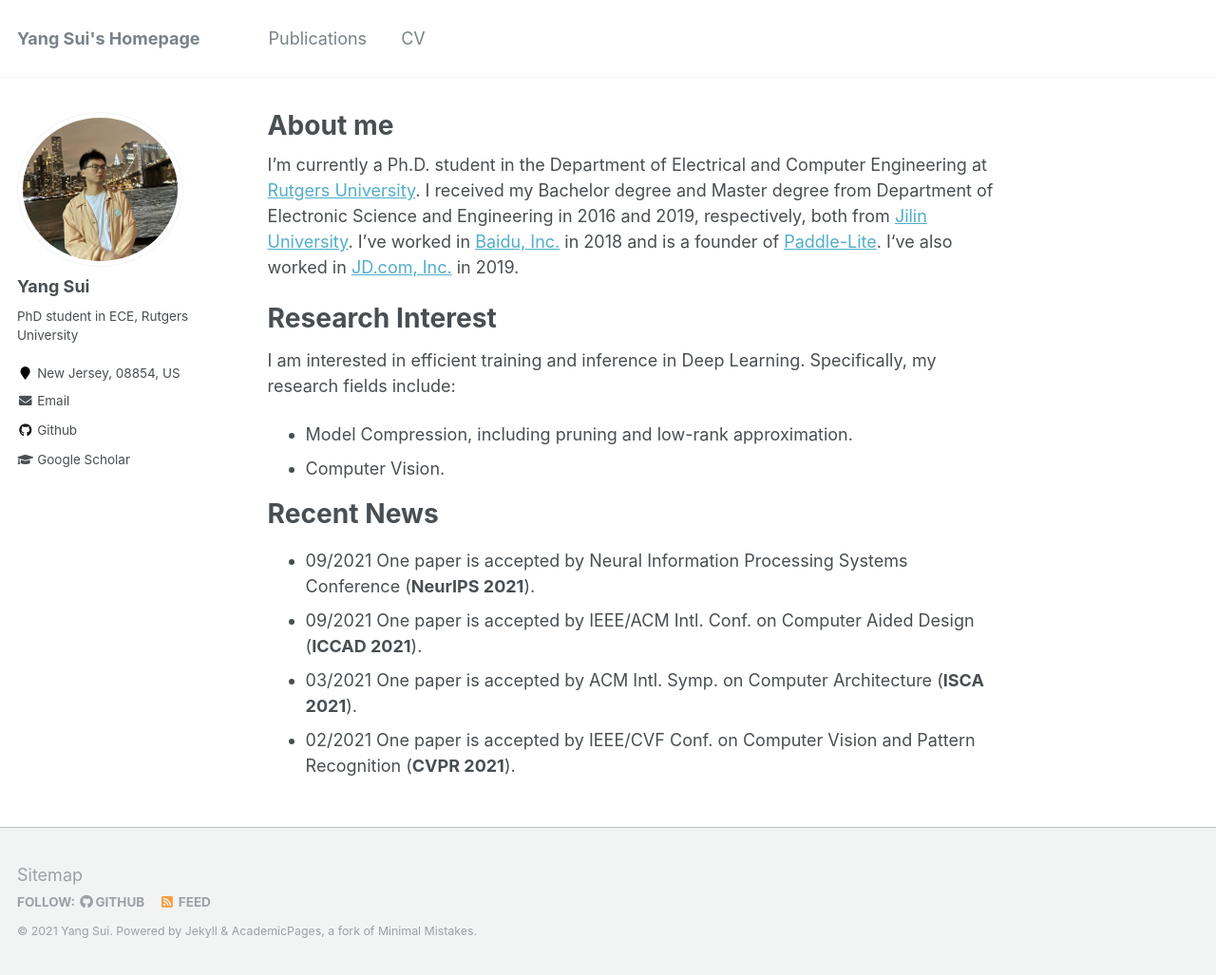
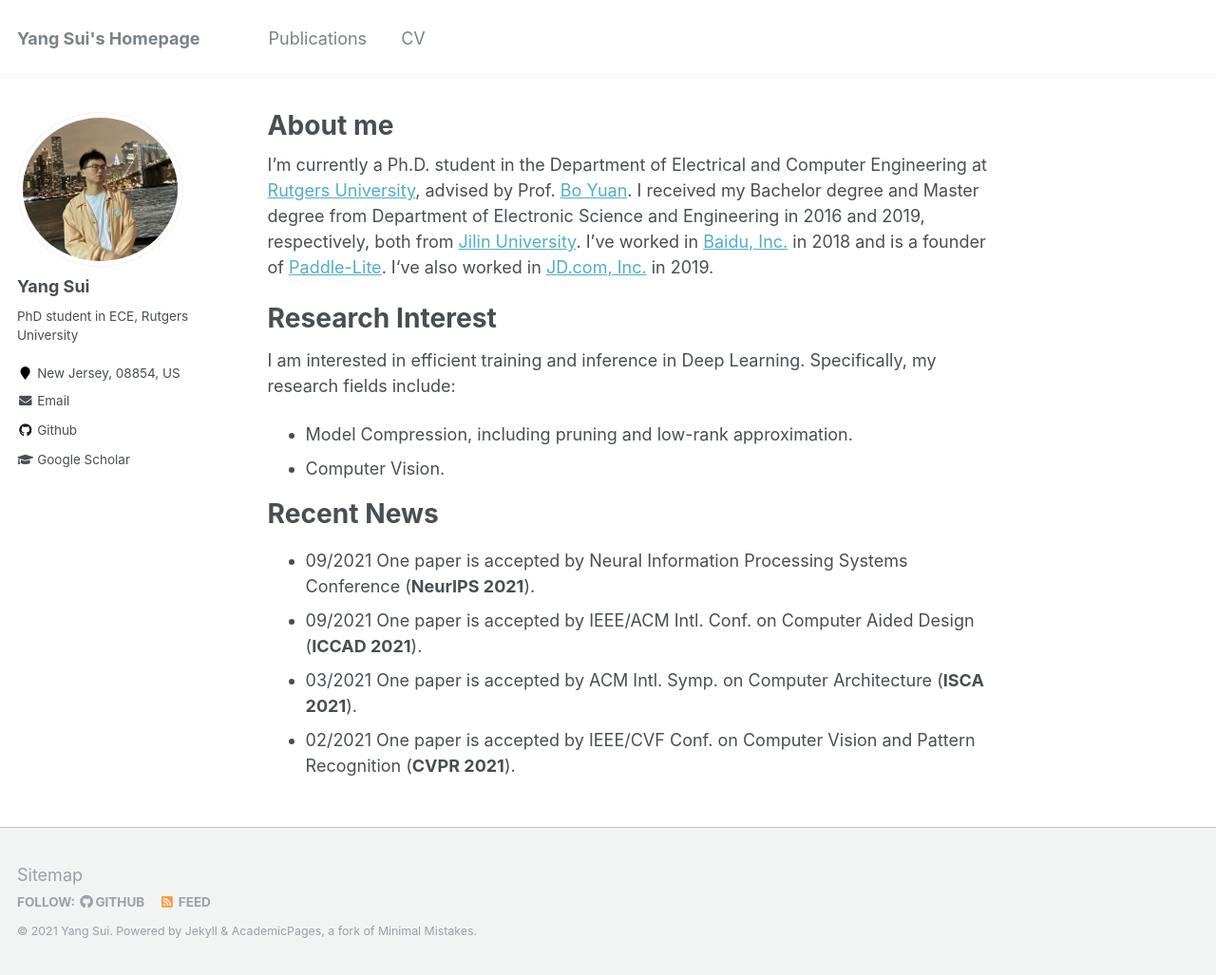
Before and after one commit to Eclipsess/yang-sui.github.io, a Jekyll site: the page built from _pages/about.md, in a window 1280 px wide and 1027 px high. Shown: the whole window at 95% size. Built offline with Jekyll 4.4.1, drawn with Linux system fonts in a browser that asks for light colours.

Commit message:
Update about.md

```diff
--- a/_pages/about.md
+++ b/_pages/about.md
@@ -8,7 +8,7 @@ redirect_from:
   - /about.html
 ---
 
-I'm currently a Ph.D. student in the Department of Electrical and Computer Engineering at [Rutgers University](https://newbrunswick.rutgers.edu/). I received my Bachelor degree and Master degree from Department of Electronic Science and Engineering in 2016 and 2019, respectively, both from [Jilin University](https://global.jlu.edu.cn/).
+I'm currently a Ph.D. student in the Department of Electrical and Computer Engineering at [Rutgers University](https://newbrunswick.rutgers.edu/), advised by Prof. [Bo Yuan](https://sites.google.com/site/boyuaneecs/). I received my Bachelor degree and Master degree from Department of Electronic Science and Engineering in 2016 and 2019, respectively, both from [Jilin University](https://global.jlu.edu.cn/).
 I’ve worked in [Baidu, Inc.](https://en.wikipedia.org/wiki/Baidu) in 2018 and is a founder of [Paddle-Lite](https://github.com/PaddlePaddle/Paddle-Lite). I‘ve also worked in [JD.com, Inc.](https://en.wikipedia.org/wiki/JD.com) in 2019.
 
 Research Interest
```
